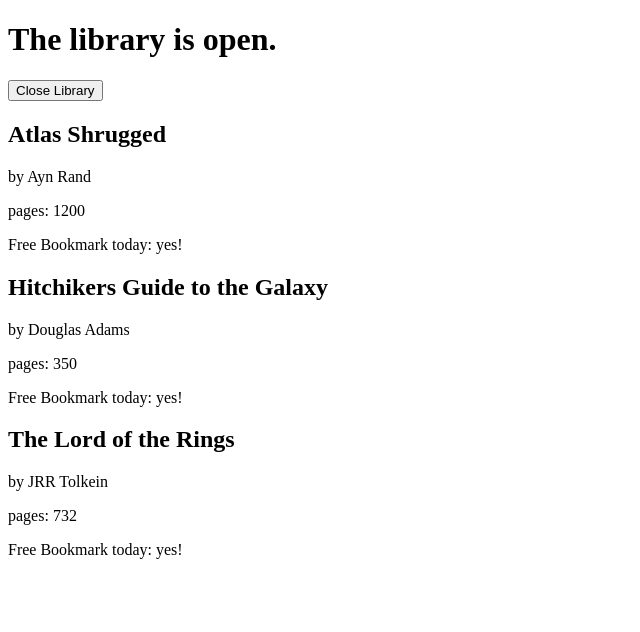
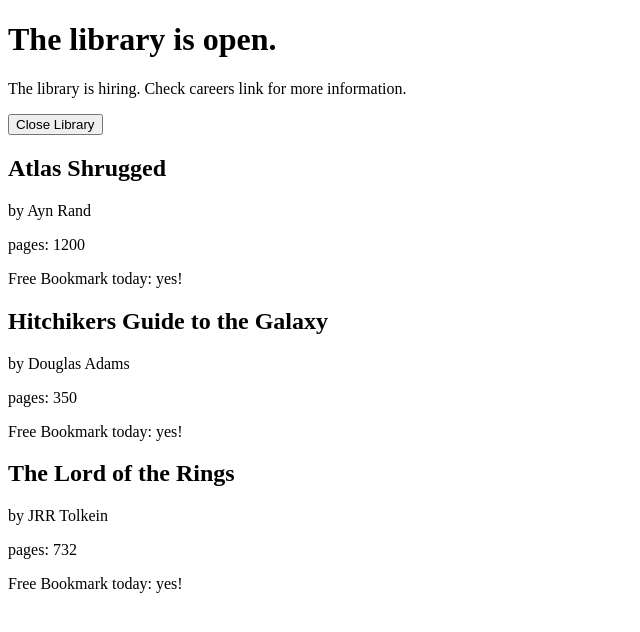
Before and after one commit to SteveMustanski/react-practice, a React (Create React App) app in the folder react-is-fun/: page / in a window 1280 px wide. Shown: the top 632 px of the page, without its empty margins (0-640 px from the left). Built offline with nearby package versions, Linux system fonts and the light colour scheme.

Commit message:
added conditional rendering of hiring and nothiring

```diff
--- a/react-is-fun/src/index.js
+++ b/react-is-fun/src/index.js
@@ -30,10 +30,27 @@
   );
 };
 
+const Hiring = () => {
+  return (
+    <div>
+      <p>The library is hiring. Check careers link for more information.</p>
+    </div>
+  );
+};
+
+const NotHiring = () => {
+  return (
+    <div>
+      <p>The library is not hiring. Check back later.</p>
+    </div>
+  );
+};
+
 class Library extends Component {
   state = {
     open: true,
     freeBookmark: true,
+    hiring: true,
   };
 
   toggleOpenClosed = () => {
@@ -47,6 +64,7 @@
     return (
       <div>
         <h1>The library is {this.state.open ? 'open' : 'closed'}.</h1>
+        {this.state.hiring ? <Hiring /> : <NotHiring />}
         <button onClick={this.toggleOpenClosed}>
           {this.state.open ? 'Close Library' : 'Open Library'}
         </button>
```
